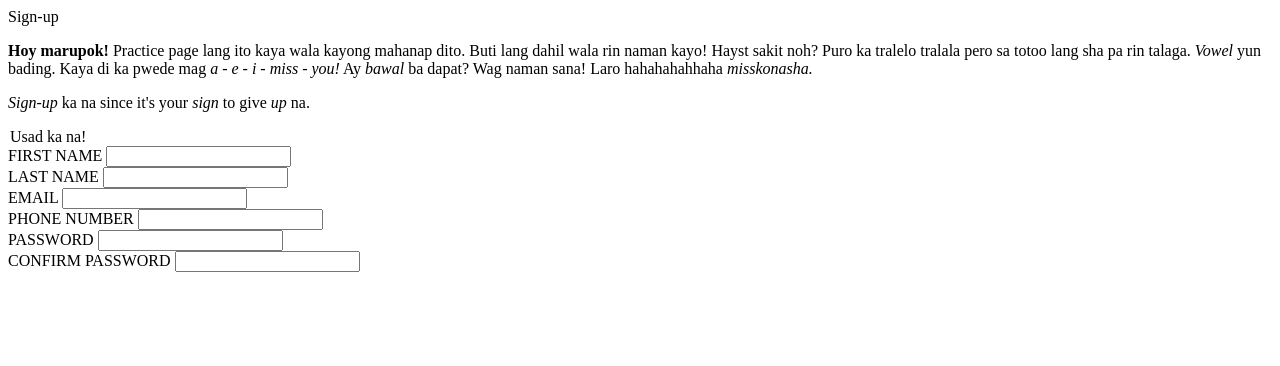
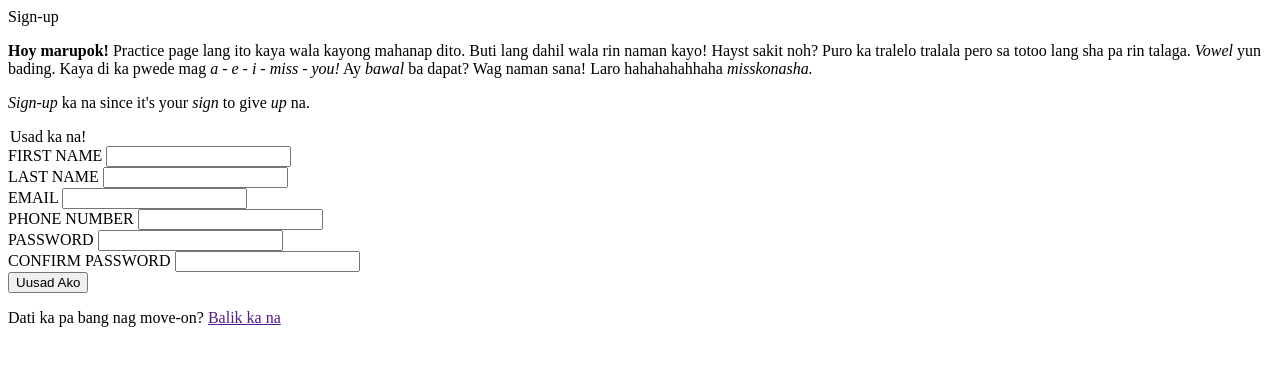
Before and after one commit to AZSanchez01/sign-up-form, a plain HTML site: page index.html in a window 1280 px wide. Drawn offline with Linux system fonts and the light colour scheme.

Commit message:
Feat: Add bottom login section

```diff
--- a/index.html
+++ b/index.html
@@ -52,7 +52,8 @@
             </form>
         </section>
         <section class="bottom-section">
-
+            <button>Uusad Ako</button>
+            <p>Dati ka pa bang nag move-on? <a href="">Balik ka na</a></p>
         </section>
     </main>
 </body>
```
